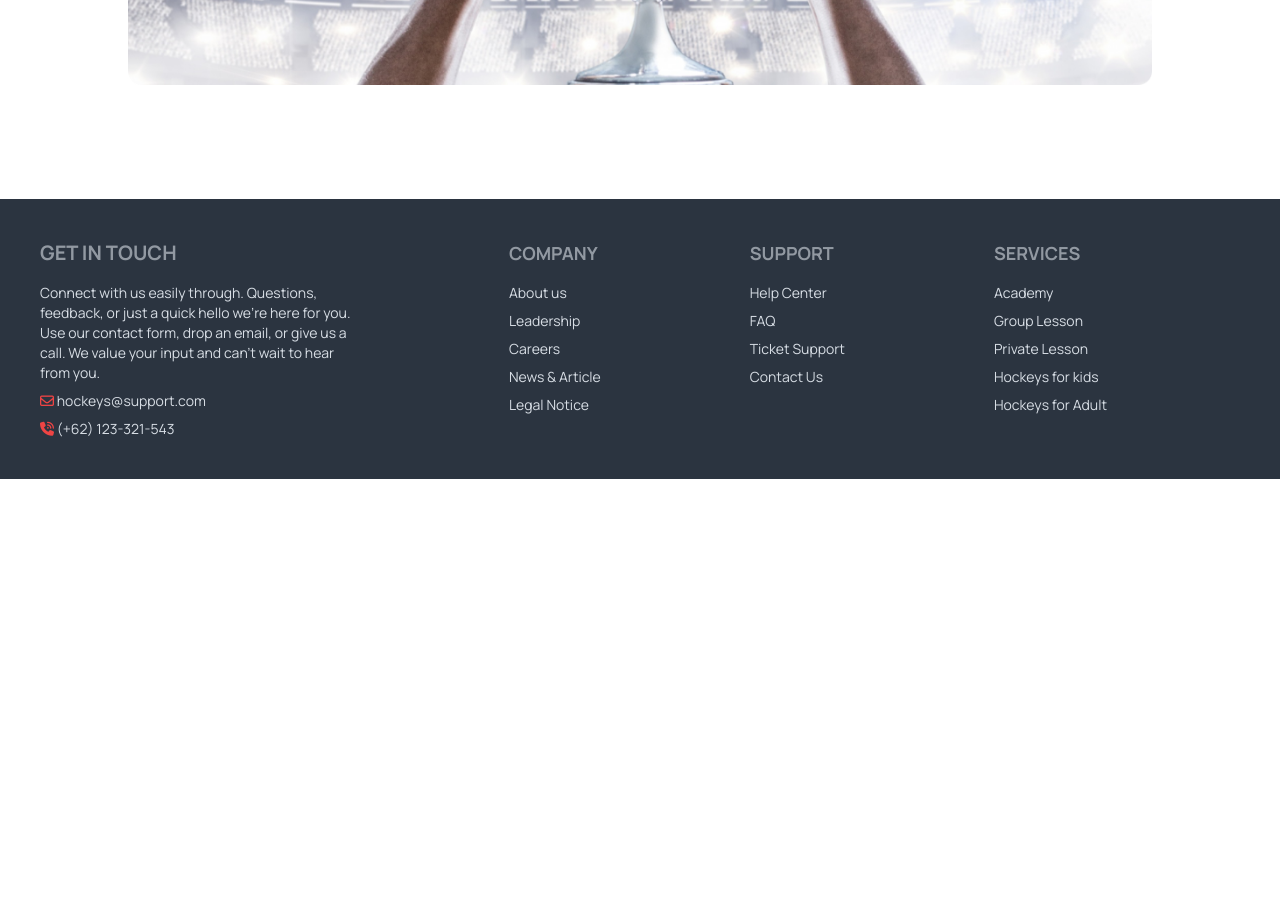
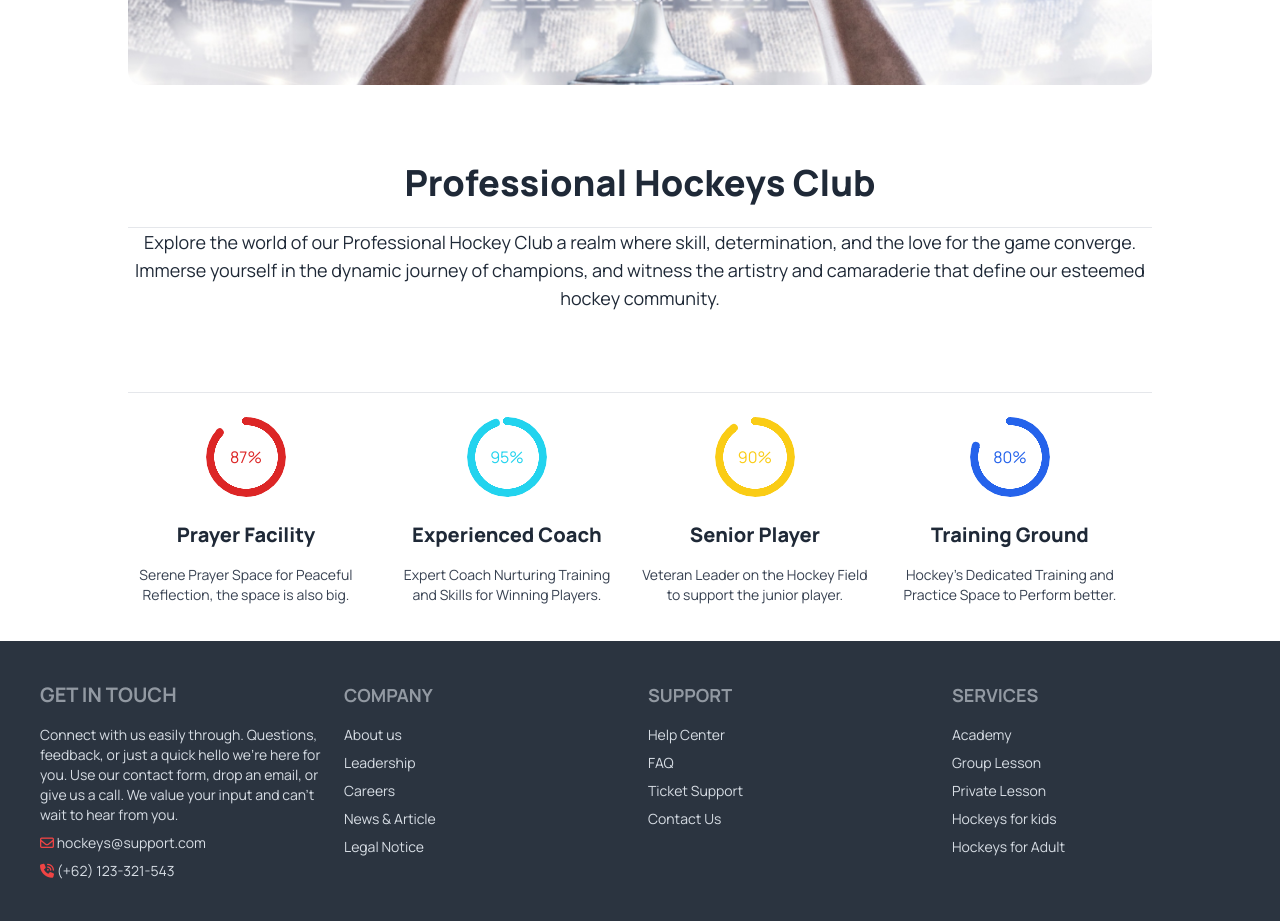
Before and after one commit to redowan114944/B9A3, a plain HTML site: page index.html in a window 1280 px wide. Shown: the part 540-1461 px from the top of the page. Before the commit the page ends 1019 px from the top, so only its background shows below. Drawn offline with nearby package versions, Linux system fonts and the light colour scheme.

Commit message:
first section added

```diff
--- a/index.html
+++ b/index.html
@@ -16,7 +16,7 @@
     <link href="https://fonts.googleapis.com/css2?family=Manrope:wght@400;500;600;700;800&display=swap"
         rel="stylesheet">
     <style>
-            .font-manrope{
+        .font-manrope {
             font-family: 'Manrope', sans-serif;
         }
     </style>
@@ -90,13 +90,46 @@
             </div>
         </div>
     </header>
-    <main class="lg:py-9 lg:px-32 sm:py-4 sm:px-4"></main>
 
+    <main class="lg:py-9 lg:px-32 sm:py-4 sm:px-4">
+        <section class="text-center">
+            <h1 class="mb-6 text-lg lg:text-4xl font-extrabold">Professional Hockeys Club</h1>
+            <hr>
+            <p class="text-sm lg:text-lg ml-auto mr-auto mb-2 lg:mb-20">Explore the world of our Professional Hockey Club a realm where skill, determination, and the love for
+                the game converge. Immerse yourself in the dynamic journey of champions, and witness the artistry and
+                camaraderie that define our esteemed hockey community.</p>
+                <hr>
+                <div class="flex flex-col lg:flex-row justify-center items-center">
+                    <div class="mr-8 max-w-60 mt-6">
+                        <div class="radial-progress text-red-600" style="--value:87;" role="progressbar">87%</div>
+                        <h1 class="text-xl font-extrabold pt-6">Prayer Facility</h1>
+                        <p class="text-sm text-gray-700 pt-4">Serene Prayer Space for Peaceful Reflection, the space is also big.</p>
+                    </div>
+                    <div class="mr-6 max-w-60 mt-6">
+                        <div class="radial-progress text-cyan-400" style="--value:95;" role="progressbar">95%</div>
+                        <h1 class="text-xl font-extrabold pt-6">Experienced Coach</h1>
+                        <p class="text-sm text-gray-700 pt-4">Expert Coach Nurturing Training and Skills for Winning Players.</p>
+                    </div>
+                    <div class="mr-6 max-w-60 mt-6">
+                        <div class="radial-progress text-yellow-400" style="--value:90;" role="progressbar">90%</div>
+                        <h1 class="text-xl font-extrabold pt-6">Senior Player</h1>
+                        <p class="text-sm text-gray-700 pt-4">Veteran Leader on the Hockey Field to support the junior player.</p>
+                    </div>
+                    <div class="mr-6 max-w-60 mt-6">
+                        <div class="radial-progress text-blue-600" style="--value:80;" role="progressbar">80%</div>
+                        <h1 class="text-xl font-extrabold pt-6">Training Ground</h1>
+                        <p class="text-sm text-gray-700 pt-4">Hockey's Dedicated Training and Practice Space to Perform better.</p>
+                    </div>
+                </div>
+        </section>
 
-    <footer class="footer p-10 bg-neutral text-neutral-content">
+    </main>
+
+    <footer class="footer p-10 bg-neutral text-neutral-content grid lg:grid-cols-4 grid-cols-2">
         <nav class="max-w-80">
             <header class="footer-title text-xl">Get In Touch</header>
-    <p>Connect with us easily through. Questions, feedback, or just a quick hello we're here for you. Use our contact form, drop an email, or give us a call. We value your input and can't wait to hear from you.</p>
+            <p>Connect with us easily through. Questions, feedback, or just a quick hello we're here for you. Use our
+                contact form, drop an email, or give us a call. We value your input and can't wait to hear from you.</p>
             <p><i class="fa-regular fa-envelope text-red-500"></i> hockeys@support.com</p>
             <p><i class="fa-solid fa-phone-volume text-red-500"></i> (+62) 123-321-543</p>
         </nav>
```
Lines whose indentation alone changed are shown as unchanged.
